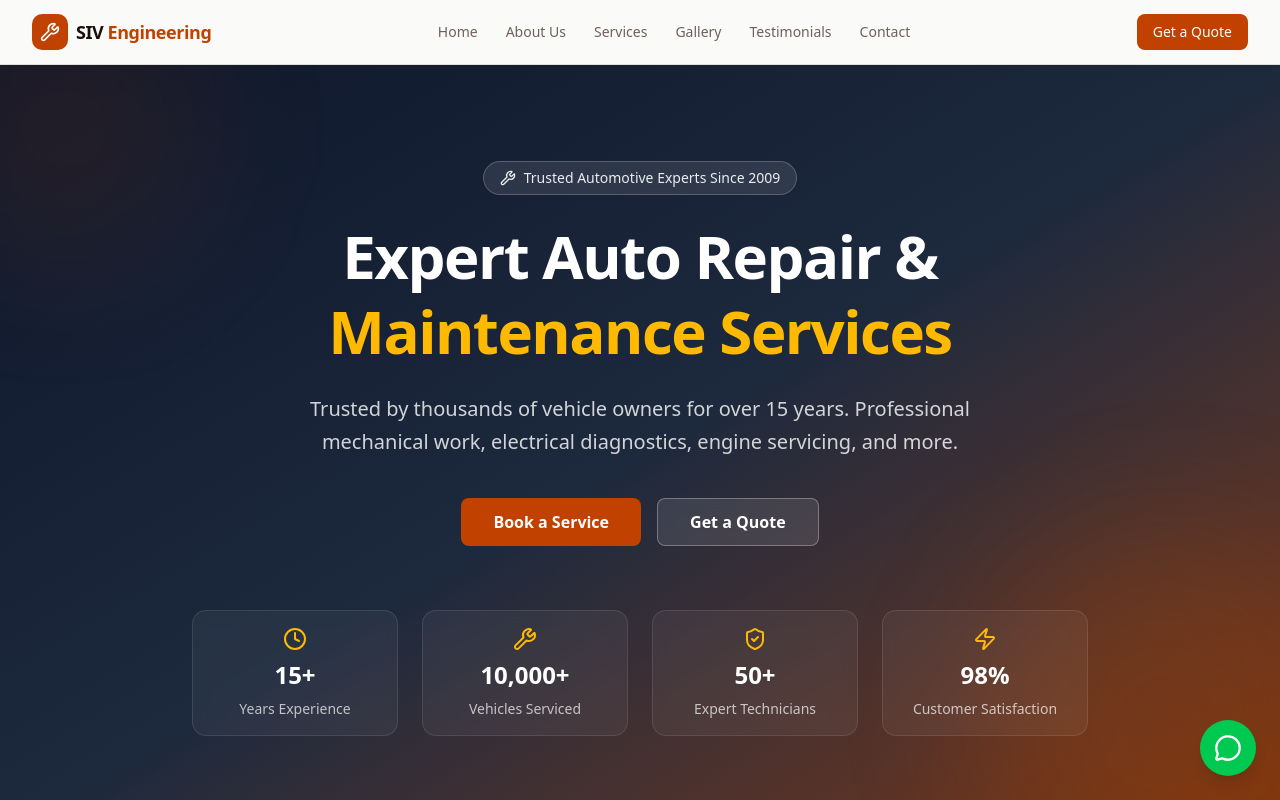
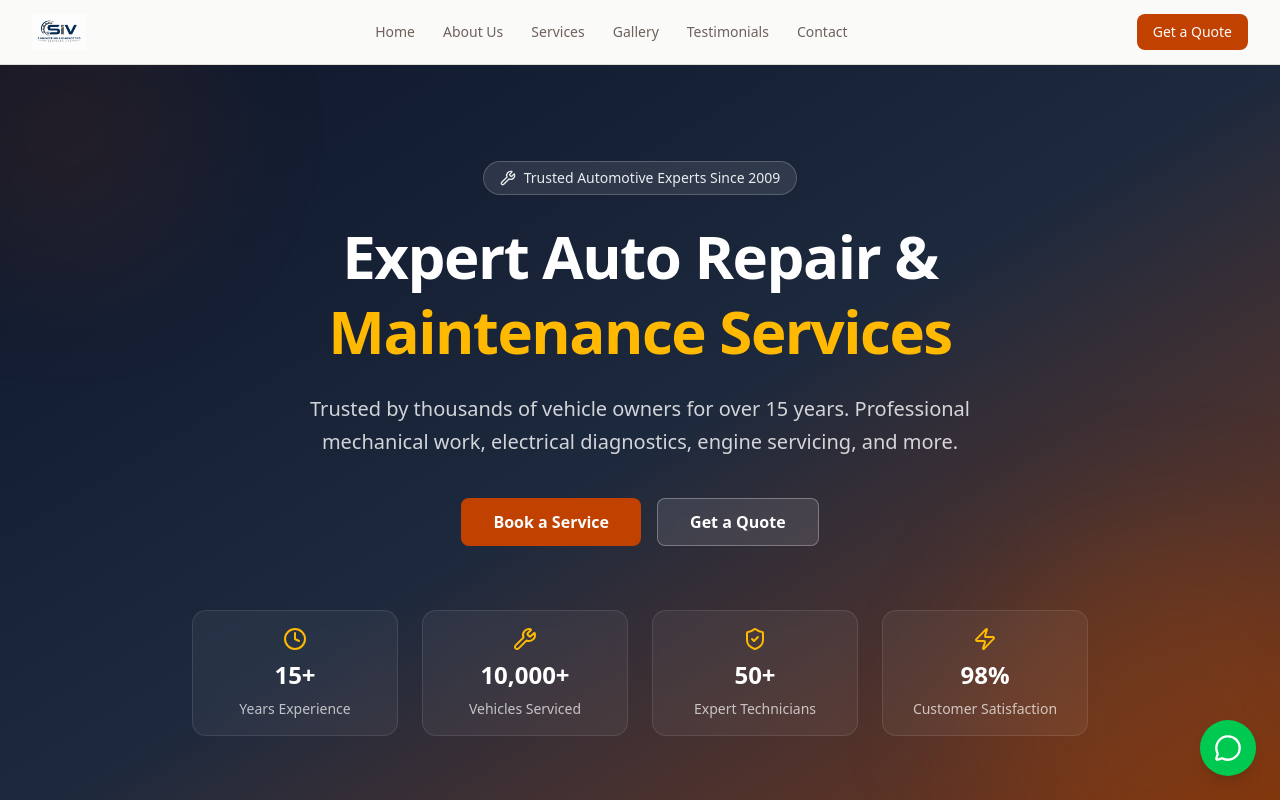
Before and after one commit to lilromeo2290/SIV_Website, a Next.js app: page / in a window 1280 px wide. Shown: the top 800 px of the page. Built offline with nearby package versions, Linux system fonts and the light colour scheme.

Commit message:
ca74fd8a-5883-459b-8a81-bf968929d307

```diff
--- a/src/components/website/Footer.tsx
+++ b/src/components/website/Footer.tsx
@@ -1,6 +1,7 @@
 'use client'
 
-import { Wrench, Phone, Mail, MapPin } from 'lucide-react'
+import { Phone, Mail, MapPin } from 'lucide-react'
+import Image from 'next/image'
 import { Separator } from '@/components/ui/separator'
 
 const quickLinks = [
@@ -39,12 +40,13 @@ export function Footer() {
           {/* Company Info */}
           <div>
             <div className="mb-4 flex items-center gap-2">
-              <div className="flex h-9 w-9 items-center justify-center rounded-lg bg-primary text-primary-foreground">
-                <Wrench className="size-5" />
-              </div>
-              <span className="text-lg font-bold">
-                SIV <span className="text-amber-400">Engineering</span>
-              </span>
+              <Image
+                src="/logo.png"
+                alt="SIV Engineering & Diagnostics Services LTD"
+                width={140}
+                height={36}
+                className="mb-4 h-9 w-auto object-contain brightness-0 invert"
+              />
             </div>
             <p className="mb-6 text-sm leading-relaxed text-slate-400">
               Your trusted partner for all automotive repair and maintenance
--- a/src/components/website/Header.tsx
+++ b/src/components/website/Header.tsx
@@ -1,7 +1,8 @@
 'use client'
 
 import { useState } from 'react'
-import { Wrench, Menu } from 'lucide-react'
+import { Menu } from 'lucide-react'
+import Image from 'next/image'
 import { Button } from '@/components/ui/button'
 import {
   Sheet,
@@ -44,12 +45,14 @@ export function Header() {
             }}
             className="flex items-center gap-2"
           >
-            <div className="flex h-9 w-9 items-center justify-center rounded-lg bg-primary text-primary-foreground">
-              <Wrench className="size-5" />
-            </div>
-            <span className="text-lg font-bold tracking-tight">
-              SIV <span className="text-primary">Engineering</span>
-            </span>
+            <Image
+              src="/logo.png"
+              alt="SIV Engineering & Diagnostics Services LTD"
+              width={140}
+              height={36}
+              className="h-9 w-auto object-contain"
+              priority
+            />
           </a>
 
           {/* Desktop Nav */}
@@ -89,10 +92,13 @@ export function Header() {
               <SheetContent side="right" className="w-72">
                 <SheetHeader>
                   <SheetTitle className="flex items-center gap-2">
-                    <div className="flex h-8 w-8 items-center justify-center rounded-lg bg-primary text-primary-foreground">
-                      <Wrench className="size-4" />
-                    </div>
-                    SIV Engineering
+                    <Image
+                      src="/logo.png"
+                      alt="SIV Engineering"
+                      width={120}
+                      height={28}
+                      className="h-7 w-auto object-contain"
+                    />
                   </SheetTitle>
                 </SheetHeader>
                 <nav className="flex flex-col gap-1 px-4 pt-4">
```
Also changed, not shown: public/logo.png (added), upload/logo.png (added).
